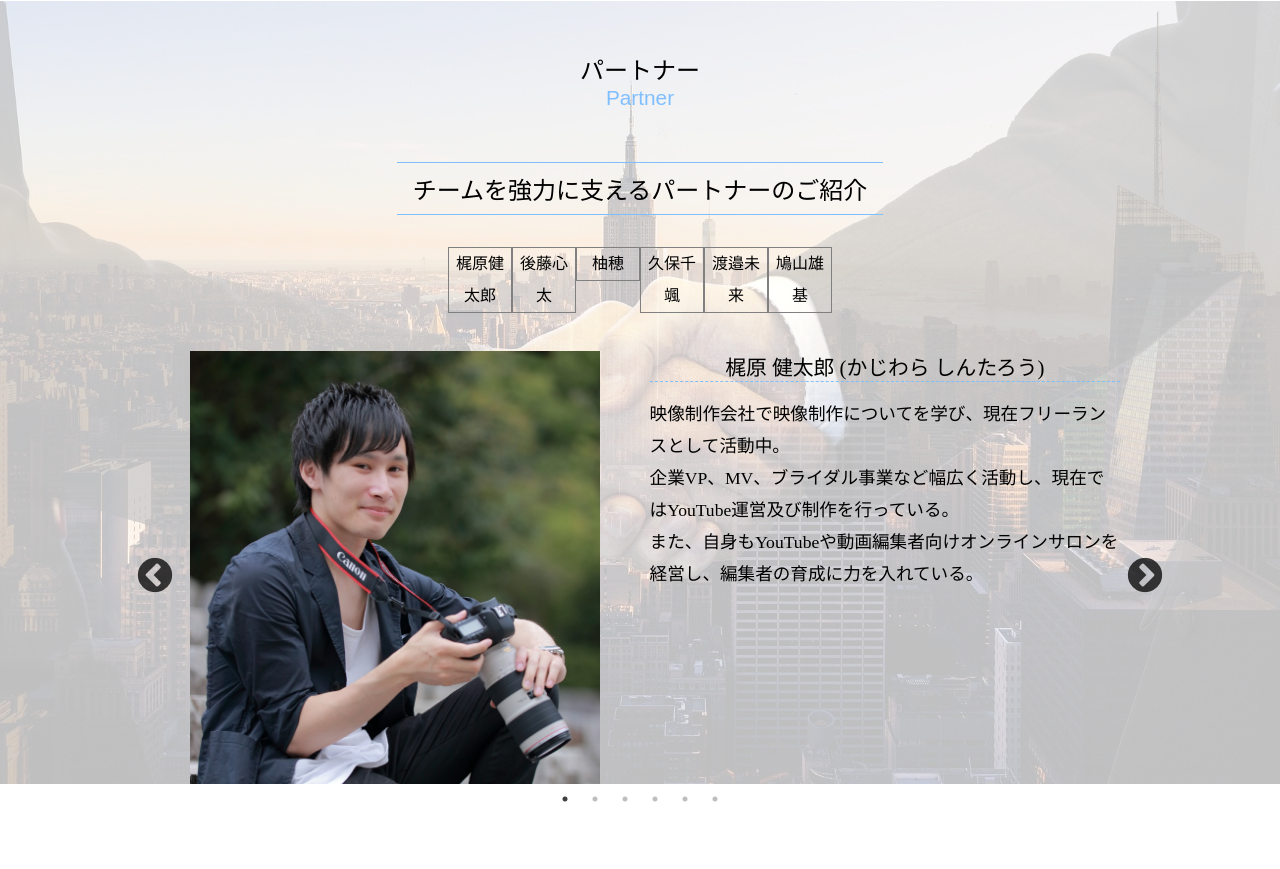
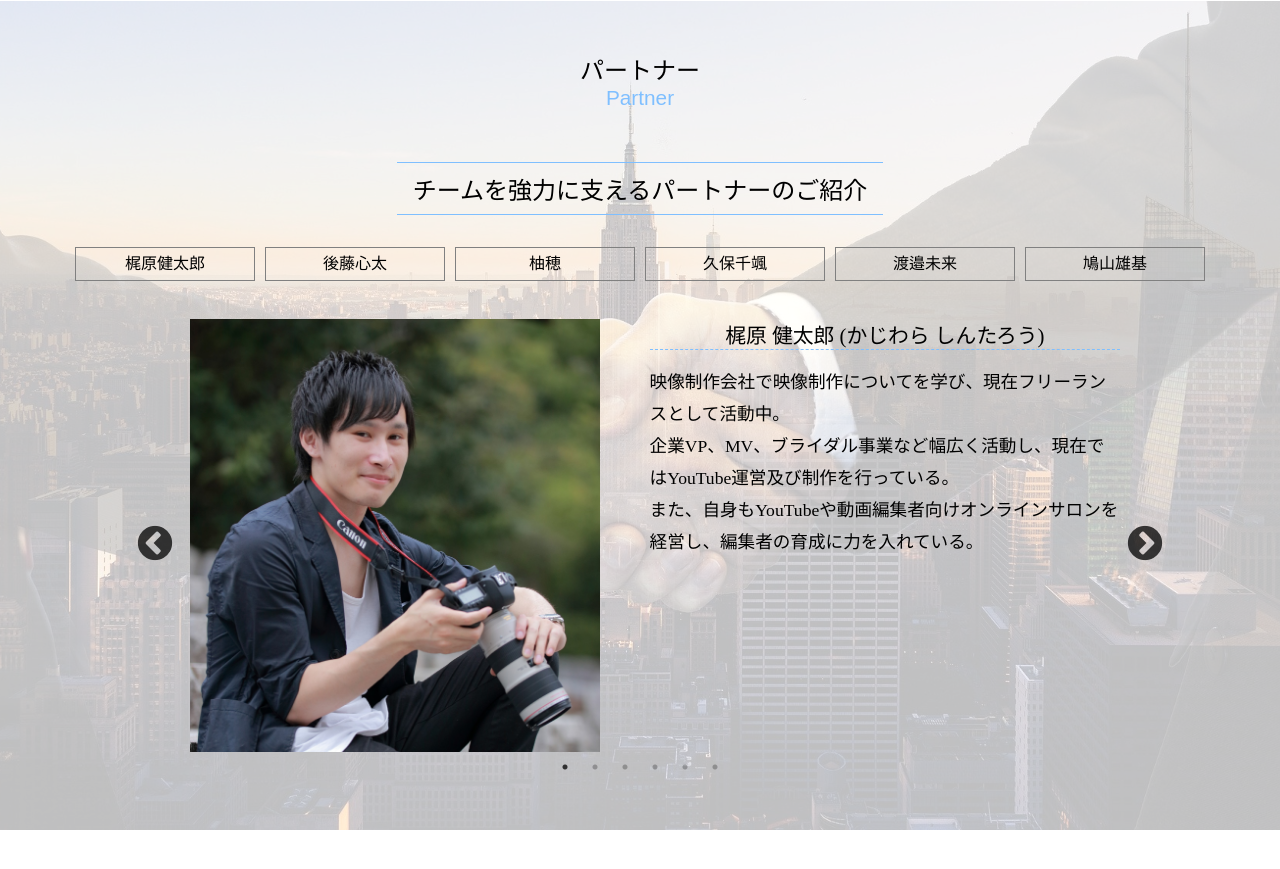
Before and after one commit to takei-editing/takei-HP, a plain HTML site: page index.html in a window 1280 px wide. Shown: the part 3753-4622 px from the top of the page. Drawn offline with nearby package versions, Linux system fonts and the light colour scheme; a web font is replaced by a local one.

Commit message:
Update stylesheet-ok.css

```diff
--- a/stylesheet-ok.css
+++ b/stylesheet-ok.css
@@ -381,6 +381,7 @@ li{
   width: 100%;
   height:auto;
   color:#fff;
+  font-size:1.3rem;
 }
 
 .hover-parent:hover .hover-mask {
@@ -542,8 +543,6 @@ figure{
 
 
 .partner-link-box{
-  display:flex;
-  justify-content: center;
   align-items: center;
   width:100%;
   height: auto;
@@ -552,15 +551,24 @@ figure{
 .partner-link-cover{
   display: flex;
   justify-content:space-around;
-  width:85%;
+  width:100%;
+}
+
+.slick-list{
+  width:100%;
+}
+
+.slick-track{
+  display: flex;
+  justify-content: center;
 }
 
 .partner-link-cover li{
   display:inline-block;
-  width:15%;
+  width:15% !important;
   text-align: center;
   border:1.2px solid gray;
-  margin-bottom:7.5px;
+  margin:0 5px 7.5px;
   cursor: pointer;
 }
 
@@ -578,7 +586,7 @@ figure{
   height:auto;
 }
 
-.swiper-container-outor{
+.slider-container-outor{
   width:100%;
   height:auto;
   display:flex;
@@ -587,7 +595,7 @@ figure{
   padding-bottom:3rem;
 }
 
-.swiper-container-inner{
+.slider-container-inner{
   width:100%;
 }
 
```
